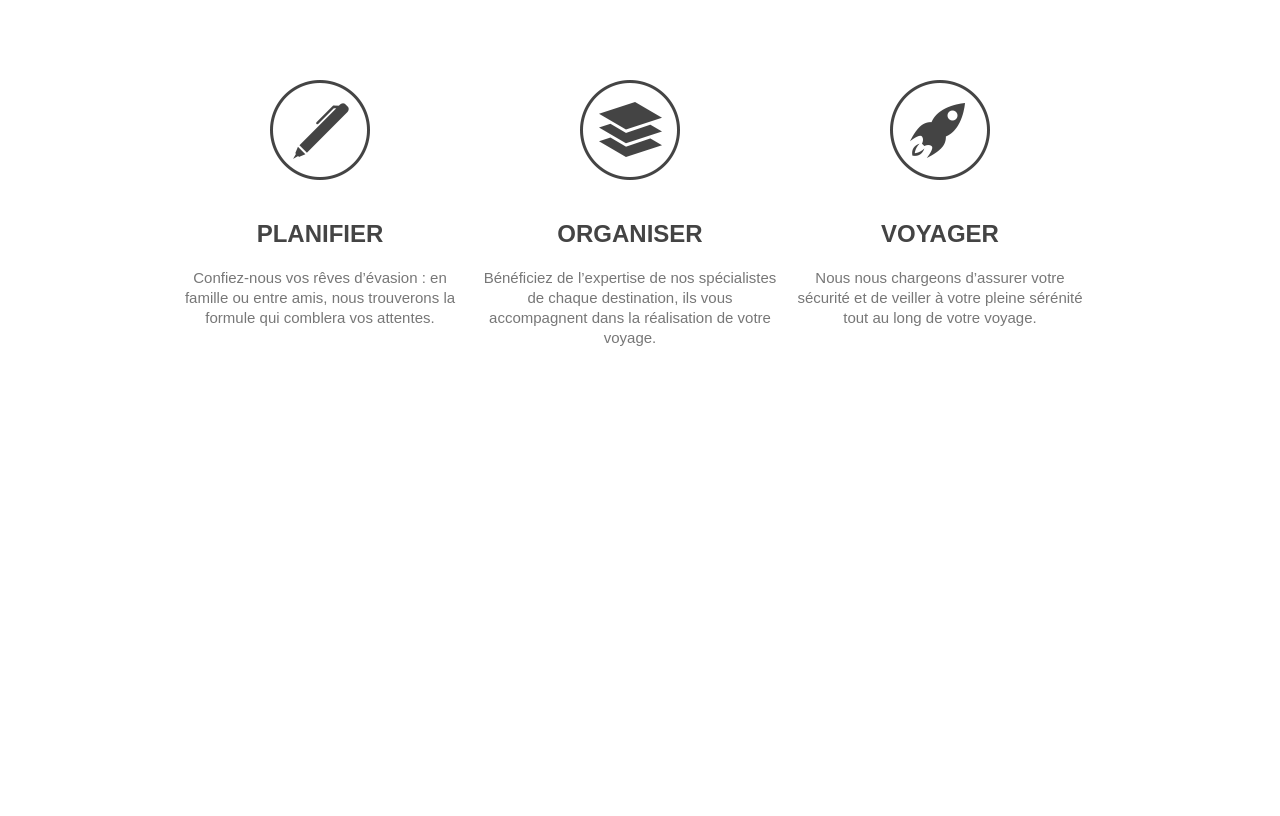
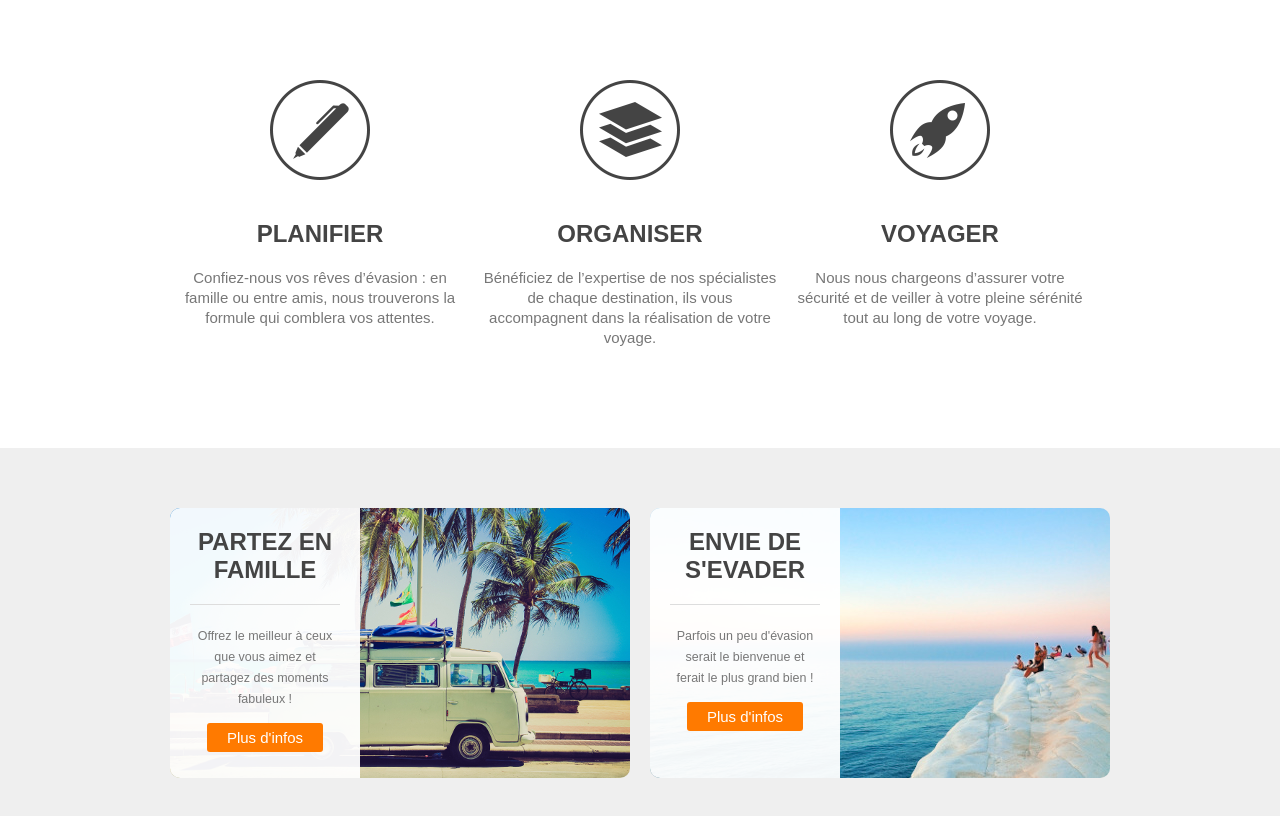
Before and after one commit to BoyNar/Travel-Agency, a plain HTML site: page index.html in a window 1280 px wide. Shown: the part 700-1516 px from the top of the page. Before the commit the page ends 1068 px from the top, so only its background shows below. Drawn offline with Linux system fonts and the light colour scheme.

Commit message:
section possibilities

```diff
--- a/index.html
+++ b/index.html
@@ -63,6 +63,23 @@
     <section id="possibilities">
 
         <div class="wrapper">
+            <article style="background-image: url(images/24.1\ article-image-1.jpg.jpg);">
+                <div class="overlay">
+                    <h4>Partez en famille</h4>
+                    <p><small>Offrez le meilleur à ceux que vous aimez et partagez des moments fabuleux !</small></p>
+                    <a href="#" class="button-2">Plus d'infos</a>
+                </div>
+            </article>
+
+            <article style="background-image: url(images/24.2\ article-image-2.jpg.jpg);">
+                <div class="overlay">
+                    <h4>Envie de s'evader</h4>
+                    <p><small>Parfois un peu d'évasion serait le bienvenue et ferait le plus grand bien !</small></p>
+                    <a href="#" class="button-2">Plus d'infos</a>
+                </div>
+            </article>
+
+            <div class="clear"></div>
 
         </div>
 
--- a/styles.css
+++ b/styles.css
@@ -78,6 +78,10 @@ header nav ul li a {
     margin-right: 20px;
 }
 
+.clear {
+    clear: both;
+}
+
 /* MAIN IMAGE */
 
 #main-image {
@@ -146,3 +150,59 @@ header nav ul li a {
 #step-3 {
     background: url('images/24.3\ steps-icon-3.png.png') no-repeat top center;
 }
+
+
+
+/* POSSIBILITIES */
+
+
+#possibilities {
+    background-color: #efefef;
+    padding: 60px 0;
+}
+
+#possibilities article {
+    width: 460px;
+    height: 270px;
+    float: left;
+    border-radius: 10px;
+}
+
+#possibilities article:first-child {
+    margin-right: 20px;
+}
+
+.overlay {
+    background: rgba(255, 255, 255, 0.95);
+    height: 100%;
+    width: 190px;
+    padding: 20px;
+    border-radius: 10px 0 0 10px;
+    text-align: center;
+    box-sizing: border-box;
+}
+
+article h4 {
+    border-bottom: 1px solid #ddd;
+    padding-bottom: 20px;
+    text-transform: uppercase;
+    margin-bottom: 20px;
+    text-align: center;
+}
+
+#possibilities p {
+    text-align: center;
+    margin-bottom: 20px;
+}
+
+.button-2 {
+    color: #fff;
+    background-color: #ff7a00;
+    padding: 6px 20px;
+    border-radius: 3px;
+}
+
+.button-2:hover {
+    color: #fff;
+    background-color: #02b8dd;
+}
```
